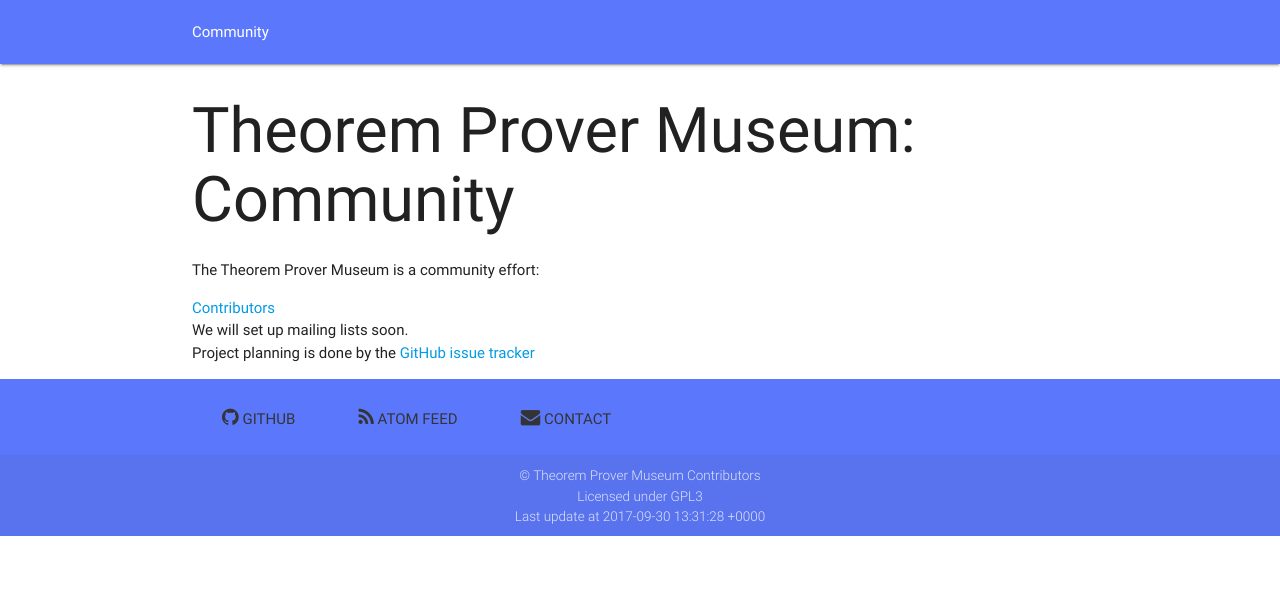
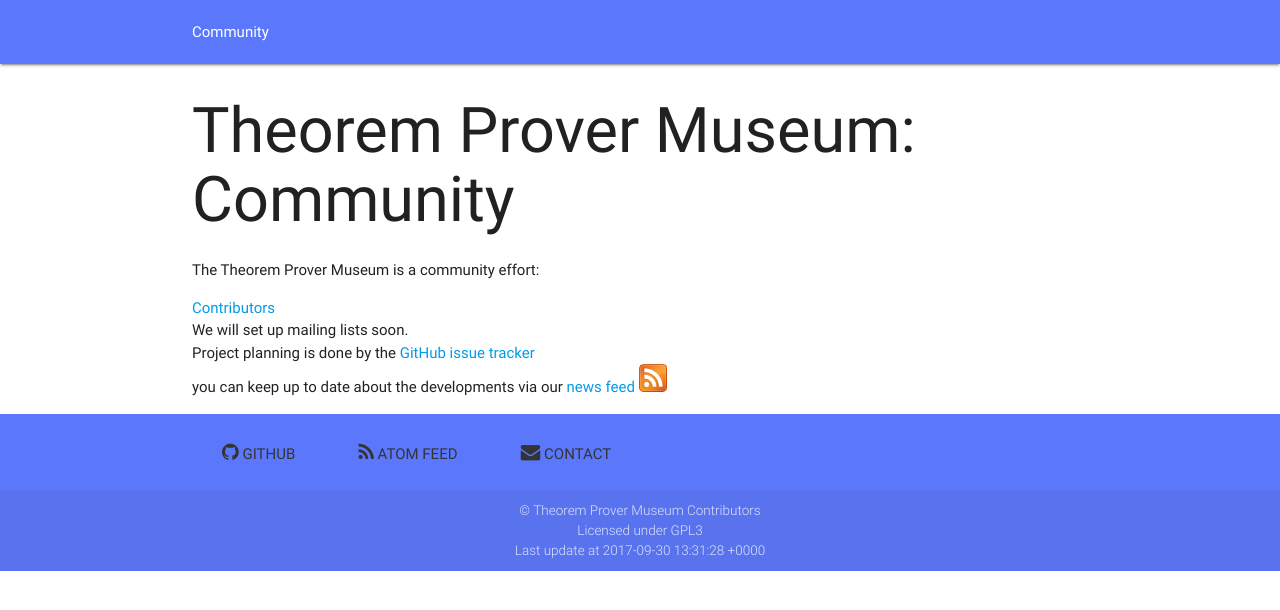
Before and after one commit to theoremprover-museum/theoremprover-museum.github.io, a Jekyll site: the page built from community/index.md, in a window 1280 px wide. Shown: the top 610 px of the page. Built offline with Jekyll 4.4.1, drawn with Linux system fonts in a browser that asks for light colours.

Commit message:
adding news feed

```diff
--- a/community/index.md
+++ b/community/index.md
@@ -10,3 +10,4 @@ The Theorem Prover Museum is a community effort:
 * [Contributors](/contributors/)
 * We will set up mailing lists soon.
 * Project planning is done by the [GitHub issue tracker](https://github.com/theoremprover-museum/theoremprover-museum.github.io/issues)
+* you can keep up to date about the developments via our [news feed](/news/) [<img class="icon" src="{{ site.baseurl }}/public/feed.png" alt="atom feed">]({{ site.baseurl }}/atom.xml)
```
